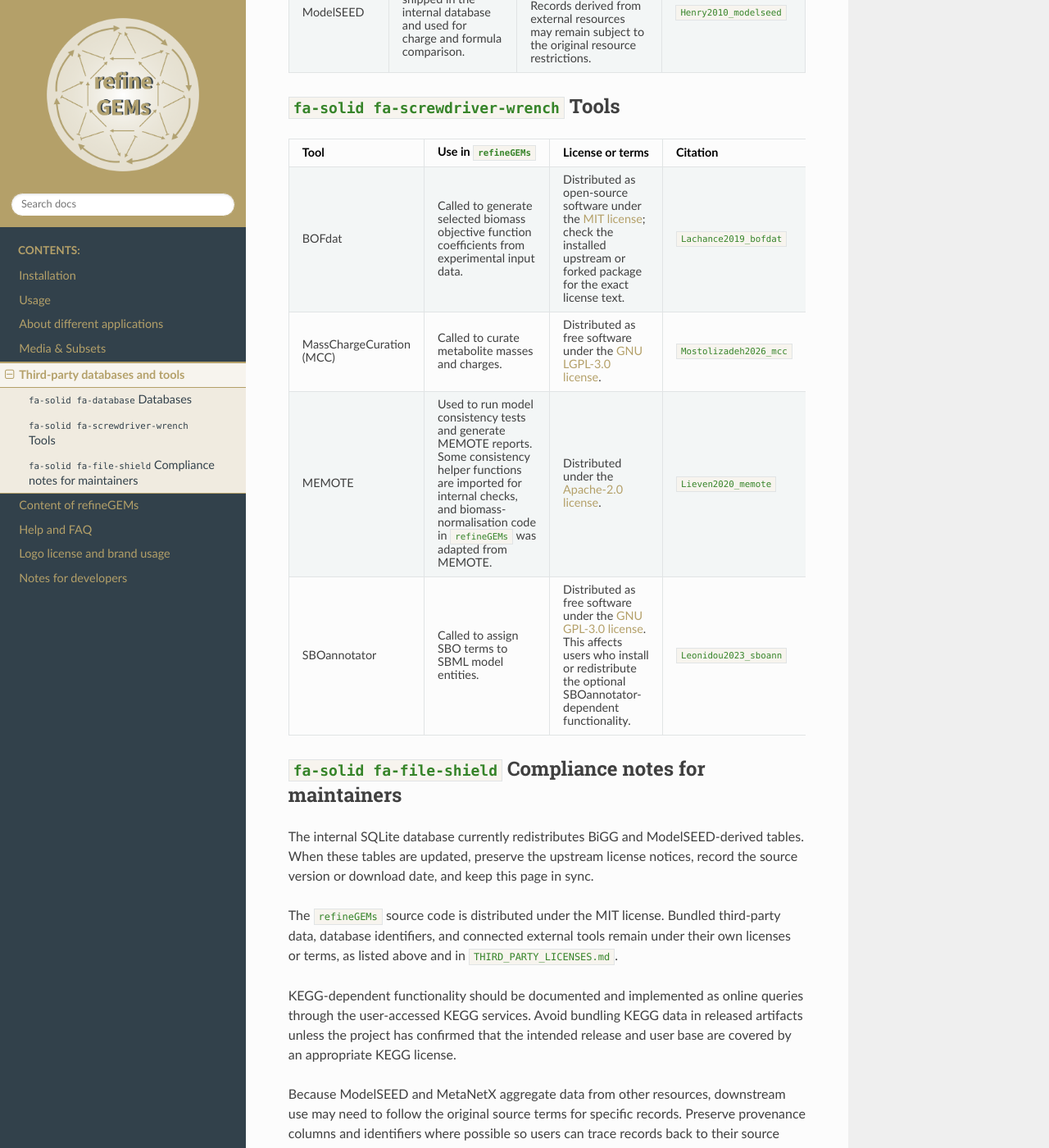
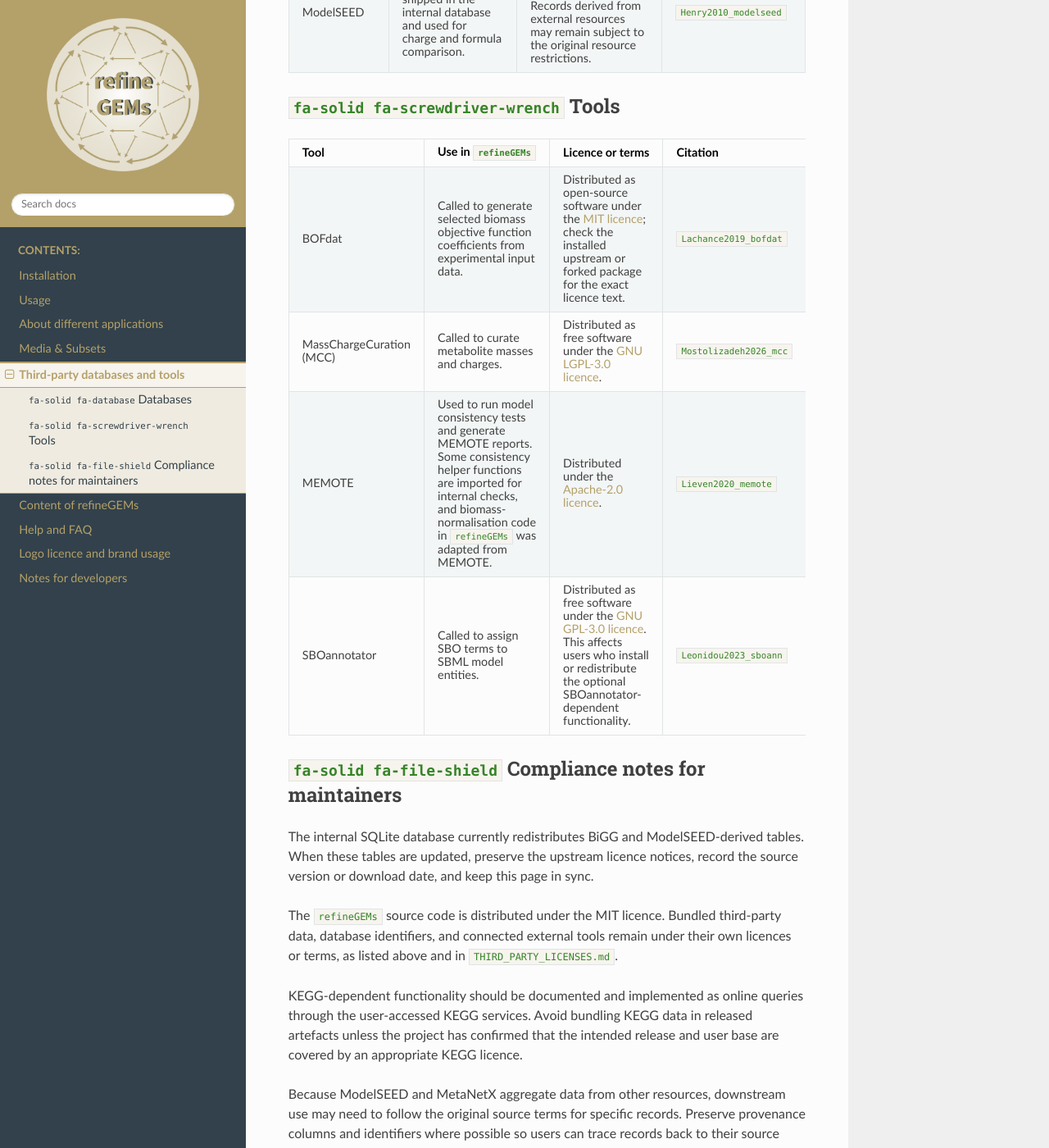
Before and after one commit to draeger-lab/refinegems, a Sphinx documentation site: the page built from docs/source/licenses-citations.rst, in a window 1280 px wide and 1400 px high, scrolled down 1239 px. Shown: the whole window at 82% size. Built offline with Sphinx 7.4.7 and the Read the Docs theme 3.1.0, drawn with Linux system fonts in a browser that asks for light colours; cross-references to code outside the pages are shown as plain code; some of the changed text lies outside the part shown.

```diff
--- a/docs/source/licenses-citations.rst
+++ b/docs/source/licenses-citations.rst
@@ -3,7 +3,7 @@ Third-party databases and tools
 
 ``refineGEMs`` connects to, queries, and in some cases redistributes selected
 data from external databases and tools. This page summarises the expected
-citations and the license or terms that are relevant for use of these resources.
+citations and the licence or terms that are relevant for use of these resources.
 Redistribution notices are also collected in the repository-level
 ``THIRD_PARTY_LICENSES.md`` file.
 
@@ -24,14 +24,14 @@ Redistribution notices are also collected in the repository-level
 
    * - Resource
      - Use in ``refineGEMs``
-     - License or terms
+     - Licence or terms
      - Citation
    * - BiGG Models
      - Local BiGG metabolite and reaction tables are shipped in the internal
        database and BiGG identifiers are used for media export, mapping, and
        model curation.
      - Free for educational, research, and non-profit purposes if the BiGG
-       copyright notice and license text are retained. Commercial use requires
+       copyright notice and licence text are retained. Commercial use requires
        a separate agreement with UC San Diego.
      - :footcite:t:`King2016_bigg`
    * - ChEBI
@@ -47,7 +47,7 @@ Redistribution notices are also collected in the repository-level
        exports.
      - Academic users may use the KEGG website freely. KEGG is not a public
        database for non-academic use; non-academic use and service provision
-       require the appropriate KEGG license.
+       require the appropriate KEGG licence.
      - :footcite:t:`Kanehisa2000_kegg`
    * - MetaNetX / MNXref
      - MetaNetX identifiers and mapping tables are used for reaction and
@@ -76,27 +76,27 @@ Redistribution notices are also collected in the repository-level
 
    * - Tool
      - Use in ``refineGEMs``
-     - License or terms
+     - Licence or terms
      - Citation
    * - BOFdat
      - Called to generate selected biomass objective function coefficients from
        experimental input data.
-     - Distributed as open-source software under the `MIT license <https://choosealicense.com/licenses/mit/>`__; check the installed upstream or
-       forked package for the exact license text.
+     - Distributed as open-source software under the `MIT licence <https://choosealicense.com/licenses/mit/>`__; check the installed upstream or
+       forked package for the exact licence text.
      - :footcite:t:`Lachance2019_bofdat`
    * - MassChargeCuration (MCC)
      - Called to curate metabolite masses and charges.
-     - Distributed as free software under the `GNU LGPL-3.0 license <https://choosealicense.com/licenses/lgpl-3.0/>`__.
+     - Distributed as free software under the `GNU LGPL-3.0 licence <https://choosealicense.com/licenses/lgpl-3.0/>`__.
      - :footcite:t:`Mostolizadeh2026_mcc`
    * - MEMOTE
      - Used to run model consistency tests and generate MEMOTE reports. Some
        consistency helper functions are imported for internal checks, and
        biomass-normalisation code in ``refineGEMs`` was adapted from MEMOTE.
-     - Distributed under the `Apache-2.0 license <https://choosealicense.com/licenses/apache-2.0/>`__.
+     - Distributed under the `Apache-2.0 licence <https://choosealicense.com/licenses/apache-2.0/>`__.
      - :footcite:t:`Lieven2020_memote`
    * - SBOannotator
      - Called to assign SBO terms to SBML model entities.
-     - Distributed as free software under the `GNU GPL-3.0 license
+     - Distributed as free software under the `GNU GPL-3.0 licence
        <https://choosealicense.com/licenses/gpl-3.0/>`__. This affects
        users who install or redistribute the optional SBOannotator-dependent
        functionality.
@@ -106,18 +106,18 @@ Redistribution notices are also collected in the repository-level
 -----------------------------------------------------------------
 
 The internal SQLite database currently redistributes BiGG and ModelSEED-derived
-tables. When these tables are updated, preserve the upstream license notices,
+tables. When these tables are updated, preserve the upstream licence notices,
 record the source version or download date, and keep this page in sync.
 
-The ``refineGEMs`` source code is distributed under the MIT license. Bundled
+The ``refineGEMs`` source code is distributed under the MIT licence. Bundled
 third-party data, database identifiers, and connected external tools remain
-under their own licenses or terms, as listed above and in
+under their own licences or terms, as listed above and in
 ``THIRD_PARTY_LICENSES.md``.
 
 KEGG-dependent functionality should be documented and implemented as online
 queries through the user-accessed KEGG services. Avoid bundling KEGG data in
-released artifacts unless the project has confirmed that the intended release
-and user base are covered by an appropriate KEGG license.
+released artefacts unless the project has confirmed that the intended release
+and user base are covered by an appropriate KEGG licence.
 
 Because ModelSEED and MetaNetX aggregate data from other resources, downstream
 use may need to follow the original source terms for specific records. Preserve
--- a/pyproject.toml
+++ b/pyproject.toml
@@ -95,7 +95,7 @@ refinegems = "refinegems.cmd_access:cli"
 # version = {attr = "refinegems.VERSION"}
 
 [tool.setuptools]
-license-files = ["LICENSE", "THIRD_PARTY_LICENSES.md", "docs/source/images/LOGO_LICENSE.md"]
+license-files = ["LICENSE", "THIRD_PARTY_LICENSES.md", "docs/source/images/logos/LOGO_LICENSE.md"]
 
 [tool.setuptools.packages.find]
 where = ['src']
```
Also changed, not shown: README.md (+12 -12 lines), THIRD_PARTY_LICENSES.md (+9 -9 lines), docs/source/brand.rst (+15 -15 lines), docs/source/images/LOGO_LICENSE.md (deleted, +0 -21 lines), docs/source/images/logos/LOGO_LICENSE.md (added, +22 -0 lines), docs/source/index.rst (+7 -8 lines), .github/CODE_OF_CONDUCT.md (added), .github/CONTRIBUTING.md (added), .github/ISSUE_TEMPLATE/bug_report.md (deleted), .github/ISSUE_TEMPLATE/feature_request.md (deleted), .github/pull_request_template.md (added), 3 other files.
